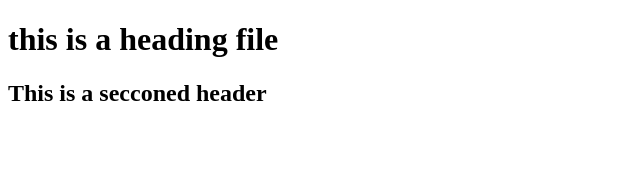
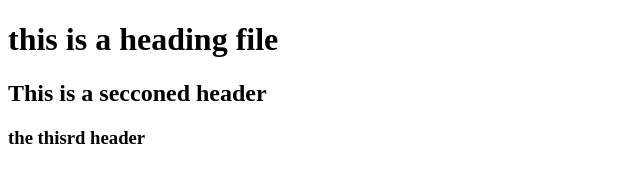
Before and after one commit to seidyesufali77/GIT-REPO, a plain HTML site: page index.html in a window 1280 px wide. Shown: the whole page, without its empty margins (0-640 px from the left). Drawn offline with Linux system fonts and the light colour scheme.

Commit message:
modified

```diff
--- a/index.html
+++ b/index.html
@@ -8,5 +8,6 @@
 <body>
     <h1>this is a heading file </h1>
     <h2>This is a secconed header</h2>
+    <h3>the thisrd header </h3>
 </body>
 </html>
```
